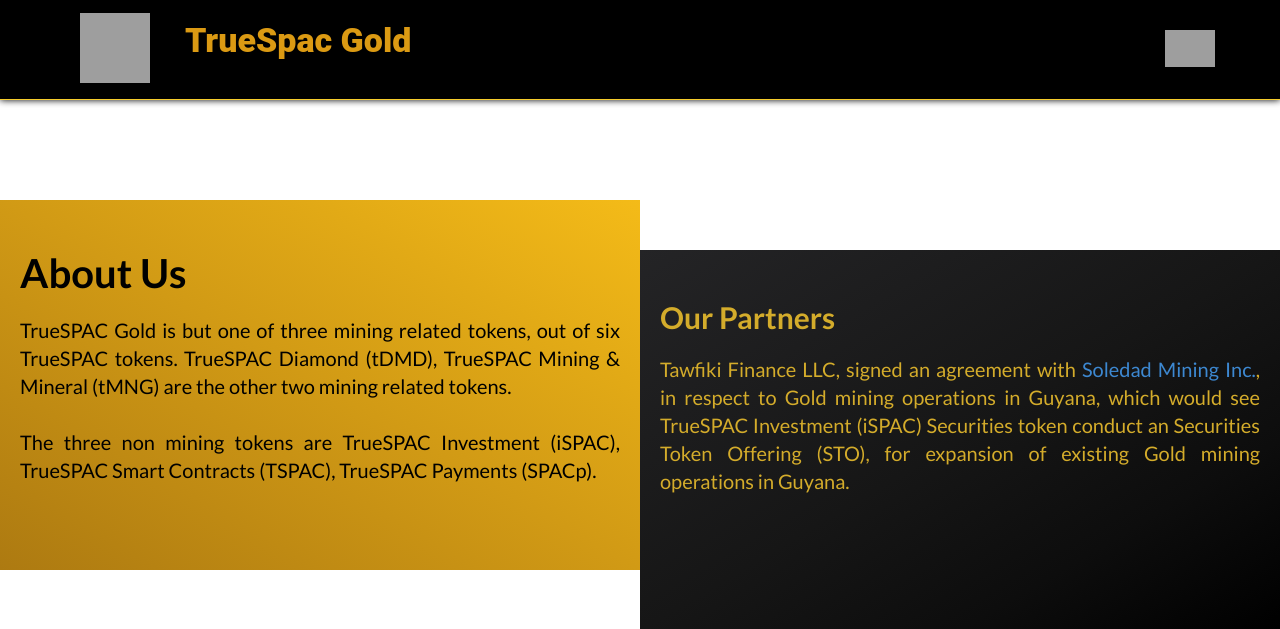
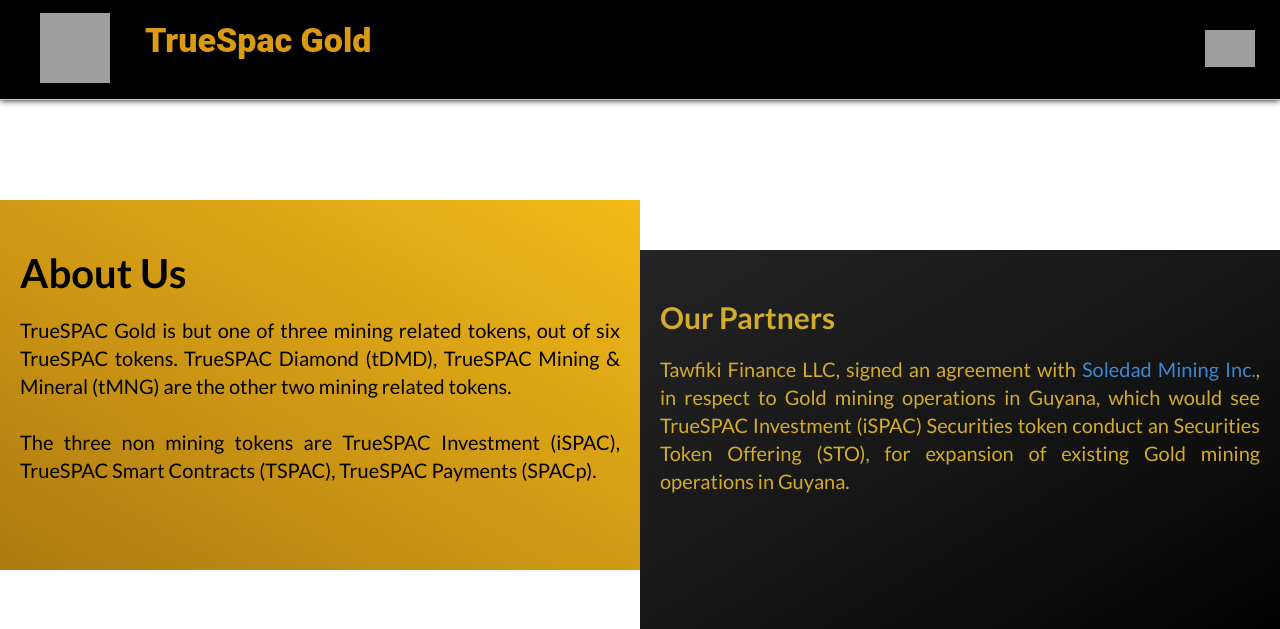
Before and after one commit to leomed512/tGold, a PHP site: page /aboutus.html in a window 1280 px wide. Shown: the top 629 px of the page. Run offline with PHP 8.4, Linux system fonts and the light colour scheme; style sheets or scripts are compiled from the project's sources; some libraries are stand-ins or nearby versions; grey boxes are pictures that could not be loaded.

Commit message:
header alignment ready

```diff
--- a/styles/media_queries/desktop-l.css
+++ b/styles/media_queries/desktop-l.css
@@ -1,6 +1,7 @@
 @media (min-width: 1260px) {
   .header {
-    padding: 0 150px;
+    -webkit-padding-start: 45px;
+            padding-inline-start: 45px;
   }
 
   .text__wrapper {
--- a/styles/media_queries/desktop-l.scss
+++ b/styles/media_queries/desktop-l.scss
@@ -1,6 +1,6 @@
 @media (min-width:1260px){
     .header {
-        padding: 0 150px
+        padding-inline-start: 45px;
     }
    .text {
     &__wrapper {
--- a/styles/media_queries/desktop.css
+++ b/styles/media_queries/desktop.css
@@ -1,9 +1,9 @@
 @media (min-width: 1030px) {
-  .header {
-    padding: 0 60px;
-  }
   .header .page-title h1 {
     margin: 0;
+  }
+  .header {
+    padding-inline-start: 20px;
   }
 
   .title {
--- a/styles/media_queries/desktop.scss
+++ b/styles/media_queries/desktop.scss
@@ -1,6 +1,6 @@
 @media (min-width:1030px) {
       .header {
-        padding: 0 60px;
+        //padding: 0 60px;
         .page-title {
           h1 {
           margin: 0;
--- a/styles/media_queries/mobile-l.css
+++ b/styles/media_queries/mobile-l.css
@@ -1,6 +1,7 @@
 @media (min-width: 550px) {
   .header {
-    padding: 0 15px;
+    -webkit-padding-end: 15px;
+            padding-inline-end: 15px;
   }
   .header .page-title {
     -webkit-margin-start: 10px;
--- a/styles/media_queries/mobile-l.scss
+++ b/styles/media_queries/mobile-l.scss
@@ -1,6 +1,6 @@
 @media (min-width:550px) {
     .header {
-        padding: 0 15px;
+        padding-inline-end:15px;
         .page-title {
             margin-inline-start: 10px;
             h1 {
--- a/styles/media_queries/tablet.css
+++ b/styles/media_queries/tablet.css
@@ -1,6 +1,7 @@
 @media (min-width: 768px) {
   .header {
-    padding: 0 40px;
+    -webkit-padding-end: 20px;
+            padding-inline-end: 20px;
   }
   .header .page-title {
     -webkit-margin-start: 15px;
--- a/styles/media_queries/tablet.scss
+++ b/styles/media_queries/tablet.scss
@@ -1,6 +1,6 @@
 @media (min-width: 768px) {
     .header {
-        padding: 0 40px;
+        padding-inline-end: 20px;
         .page-title {
             margin-inline-start: 15px;
             h1 {
```
